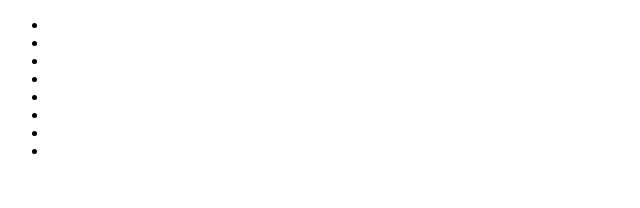
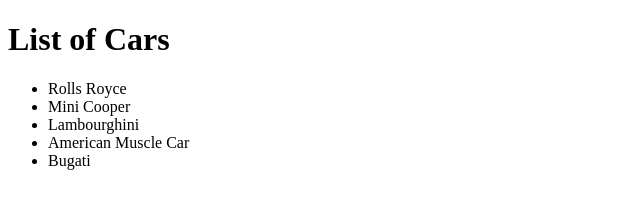
Before and after one commit to rougemeister/sample-project, a plain HTML site: page index.html in a window 1280 px wide. Shown: the whole page, without its empty margins (0-640 px from the left). Drawn offline with Linux system fonts and the light colour scheme.

Commit message:
Added car list

```diff
--- a/index.html
+++ b/index.html
@@ -7,15 +7,16 @@
 </head>
 <body>
 
-    <ul>
-        <li class="names"></li>
-        <li class="names"></li>
-        <li class="names"></li>
-        <li class="names"></li>
-        <li class="names"></li>
-        <li class="names"></li>
-        <li class="names"></li>
-        <li class="names"></li>
-    </ul>
+
+    <div class="container">
+        <h1>List of Cars</h1>
+        <ul class="car-list">
+            <li class="car">Rolls Royce</li>
+            <li class="car">Mini Cooper</li>
+            <li class="car">Lambourghini</li>
+            <li class="car">American Muscle Car</li>
+            <li class="car">Bugati</li>
+        </ul>
+    </div>
 </body>
 </html>
```
